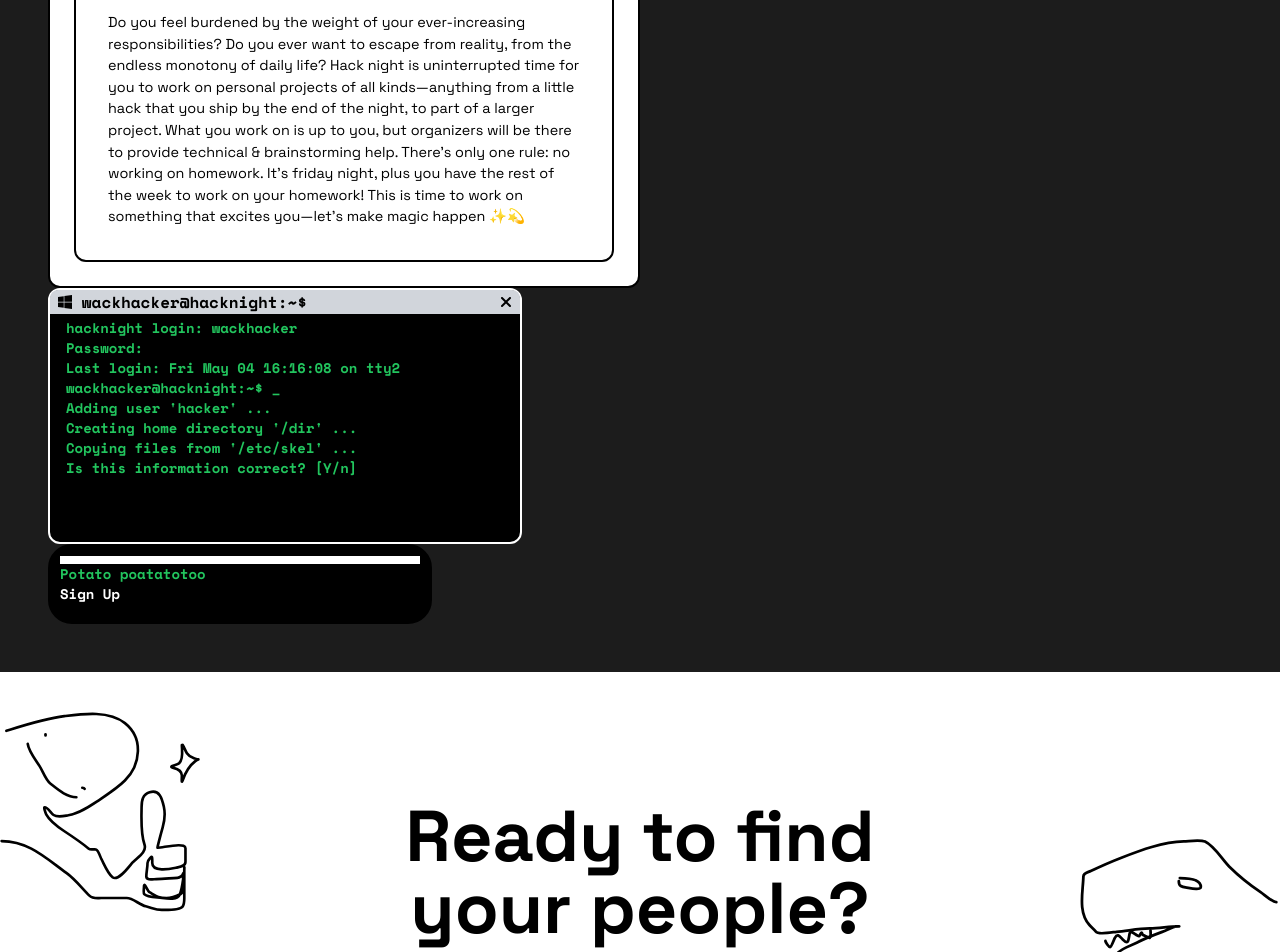
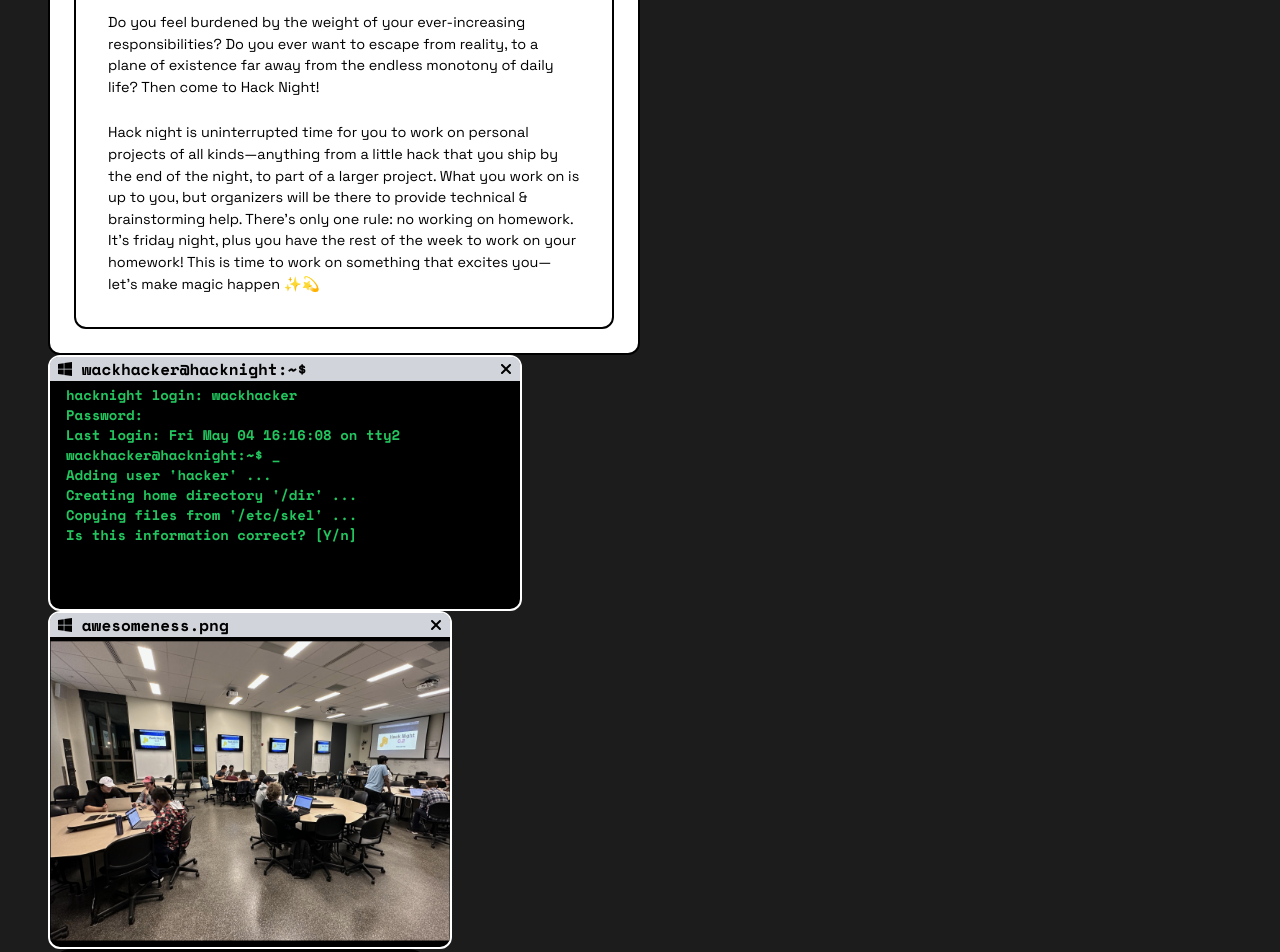
Before and after one commit to purduehackers/site, a Next.js app: page / in a window 1280 px wide. Shown: the part 2060-3012 px from the top of the page. Built offline with nearby package versions, Linux system fonts and the light colour scheme.

Commit message:
added hacknight img

```diff
--- a/components/hack-night.tsx
+++ b/components/hack-night.tsx
@@ -1,4 +1,5 @@
 import Draggable from "react-draggable"
+import Image from 'next/image'
 
 import { FontAwesomeIcon } from '@fortawesome/react-fontawesome'
 import { faXmark, faLeftLong, faRightLong, faEllipsis} from '@fortawesome/free-solid-svg-icons'
@@ -9,8 +10,8 @@ const HackNight = () => (
     <div className="p-6 sm:p-12">
       <h1 className="text-5xl sm:text-9xl font-bold text-white">3. Hack Night</h1>
       <Draggable>
-        <div className="border-solid border-black border-2 cursor-pointer
-            w-full sm:w-1/2 rounded-xl bg-white relative top-0 right-0">
+        <div className="border-solid border-black border-2 cursor-pointer z-10
+            w-full md:w-2/3 lg:w-1/2 rounded-xl bg-white relative top-0 right-0">
           <div className="w-full bg-gray-300 rounded-t-lg px-2 text-black font-mono font-bold
               border-black border-solid border-b-2 flex justify-between items-center">
             <div><FontAwesomeIcon icon={faWindows} size="1x" /> Window</div>
@@ -34,7 +35,10 @@ const HackNight = () => (
               <h2 className="font-bold text-3xl mb-4">The Night is Nigh 🌙</h2>
               <p className="text-mxs">
                 Do you feel burdened by the weight of your ever-increasing responsibilities?
-              Do you ever want to escape from reality, from the endless monotony of daily life?
+                Do you ever want to escape from reality, to a plane of existence far away
+                from the endless monotony of daily life? Then come to Hack Night!
+              </p><br/>
+              <p className="text-mxs">
                 Hack night is uninterrupted time for you to work on personal projects of
                 all kinds—anything from a little hack that you ship by the end of the night,
                 to part of a larger project. What you work on is up to you, but organizers will
@@ -67,6 +71,22 @@ const HackNight = () => (
         </div>
       </Draggable>
       <Draggable>
+        <div className="border-solid border-white border-2 cursor-pointer
+            w-fit h-fit rounded-xl font-bold font-mono bg-black">
+          <div className="w-full bg-gray-300 rounded-t-lg px-2
+              border-black border-solid border-b-4 flex justify-between items-center">
+            <div><FontAwesomeIcon icon={faWindows} size="1x" /> awesomeness.png</div>
+            <FontAwesomeIcon icon={faXmark} size="1x" />
+          </div>
+          <Image
+            src="/img/hackNight.png"
+            alt="Hack Night!"
+            width={400}
+            height={300}
+          />
+        </div>
+      </Draggable>
+      <Draggable>
         <div className="border-solid border-black border-4
             px-2 py-2 w-96 h-20 min-w-fit rounded-3xl font-bold font-mono
             text-sm bg-black">
```
Also changed, not shown: public/img/hackNight.png (added). Lines whose indentation alone changed are shown as unchanged.
